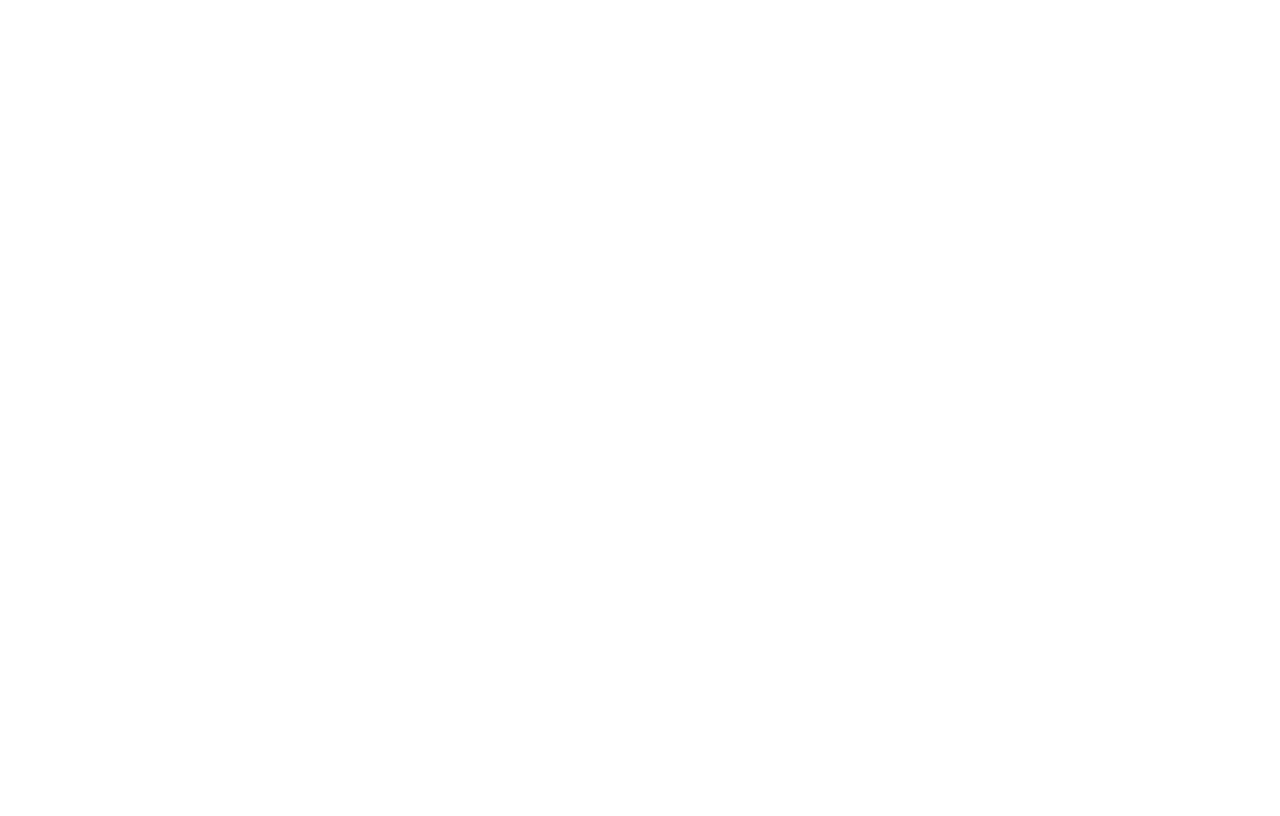
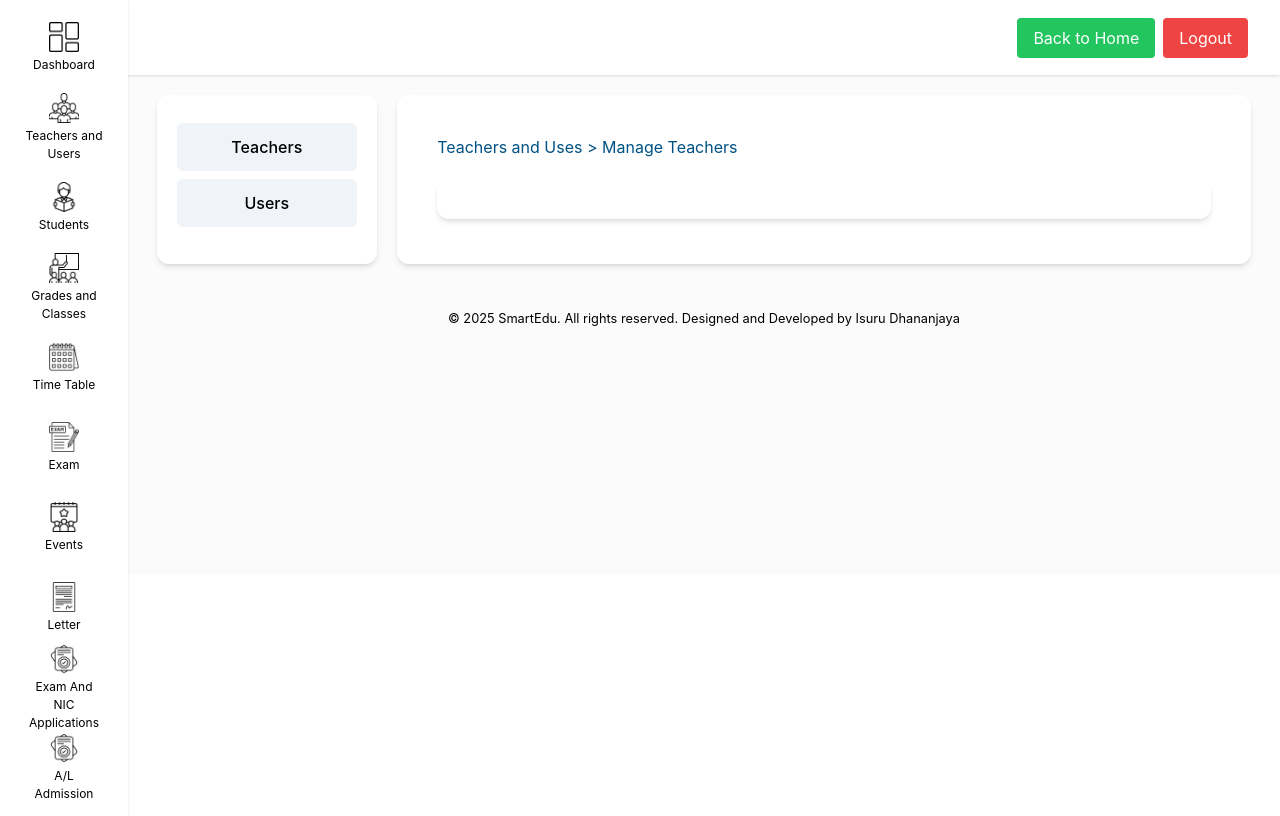
Before and after one commit to Dhananjaya1321/SmartEduWebFrontend, a React (Create React App) app: page /school-admin/manage-teachers-and-users/manage-teachers in a window 1280 px wide. Before the commit this address had no page. Built offline with nearby package versions, Linux system fonts and the light colour scheme.

Commit message:
SchoolTeacher was created

```diff
--- a/src/App.tsx
+++ b/src/App.tsx
@@ -22,6 +22,7 @@
 import {ZMoEUser} from "./view/pages/ZEoM/ZMoEUser/ZMoEUser";
 import {TeachersAndUsers} from "./view/pages/school/TeachersAndUsers/TeachersAndUsers";
 import {SchoolUser} from "./view/pages/school/SchoolUser/SchoolUser";
+import {SchoolTeacher} from "./view/pages/school/SchoolTeacher/SchoolTeacher";
 
 
 function AppContent() {
@@ -39,6 +40,7 @@
                 <Route index element={<AdminDashboard/>}/>
                 <Route path="manage-teachers-and-users" element={<TeachersAndUsers/>}>
                     <Route index path="manage-users" element={<SchoolUser/>}/>
+                    <Route path="manage-teachers" element={<SchoolTeacher/>}/>
                 </Route>
             </Route>
             <Route path="/zonal-education-offices-admin" element={<ZEoMAdminPage/>}>
--- /dev/null
+++ b/src/view/pages/school/SchoolTeacher/SchoolTeacher.tsx
@@ -0,0 +1,17 @@
+import React from "react";
+import {FooterSpace} from "../../../component/FooterSpace/FooterSpace";
+
+export const SchoolTeacher = () => {
+    return (
+        <section className='h-max flex w-[95%] flex-col justify-center'>
+            <section className='text-[#005285] flex flex-row justify-start mt-5'>
+                <h3>Teachers and Uses &gt; Manage Teachers</h3>
+            </section>
+            {/*url display section*/}
+             <section
+                className='bg-white flex flex-row flex-wrap items-center justify-center mt-5 p-5 rounded-xl shadow-md'>
+            </section>
+            <FooterSpace/>
+        </section>
+    );
+};
```
